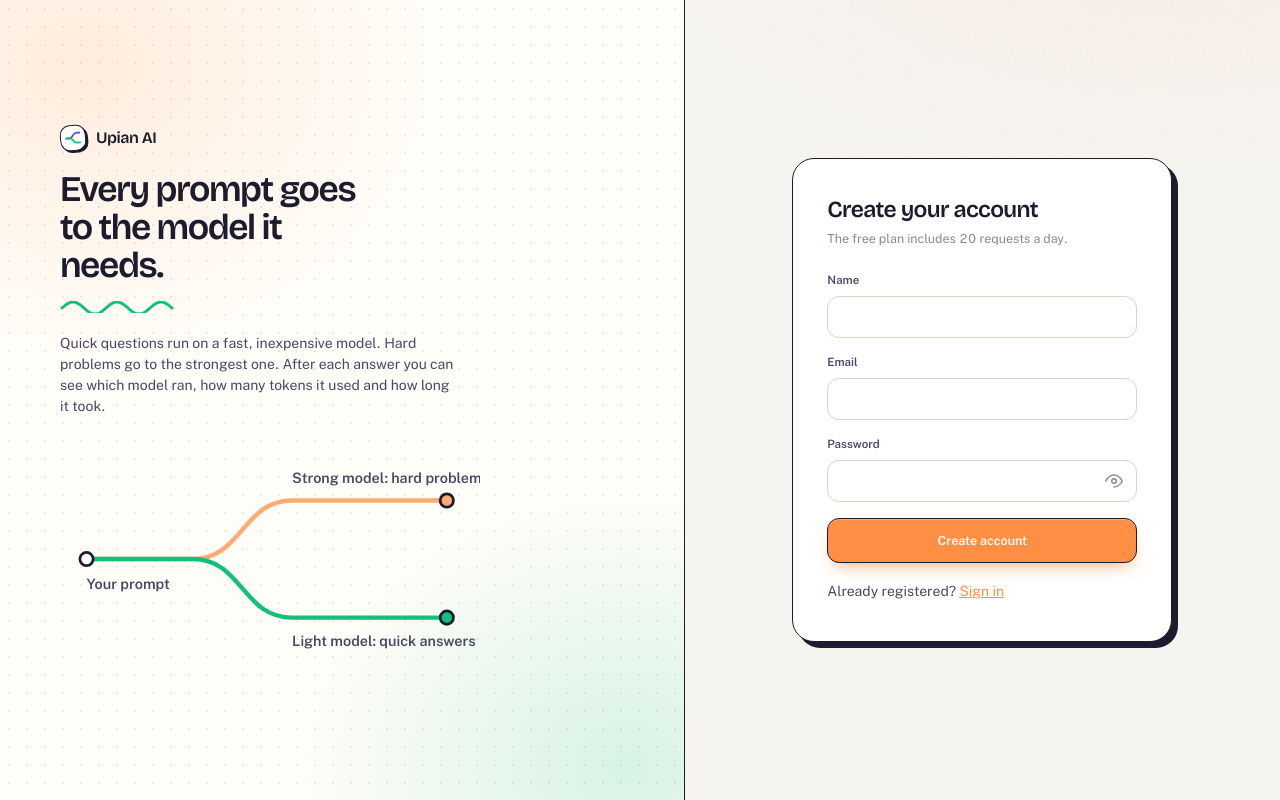
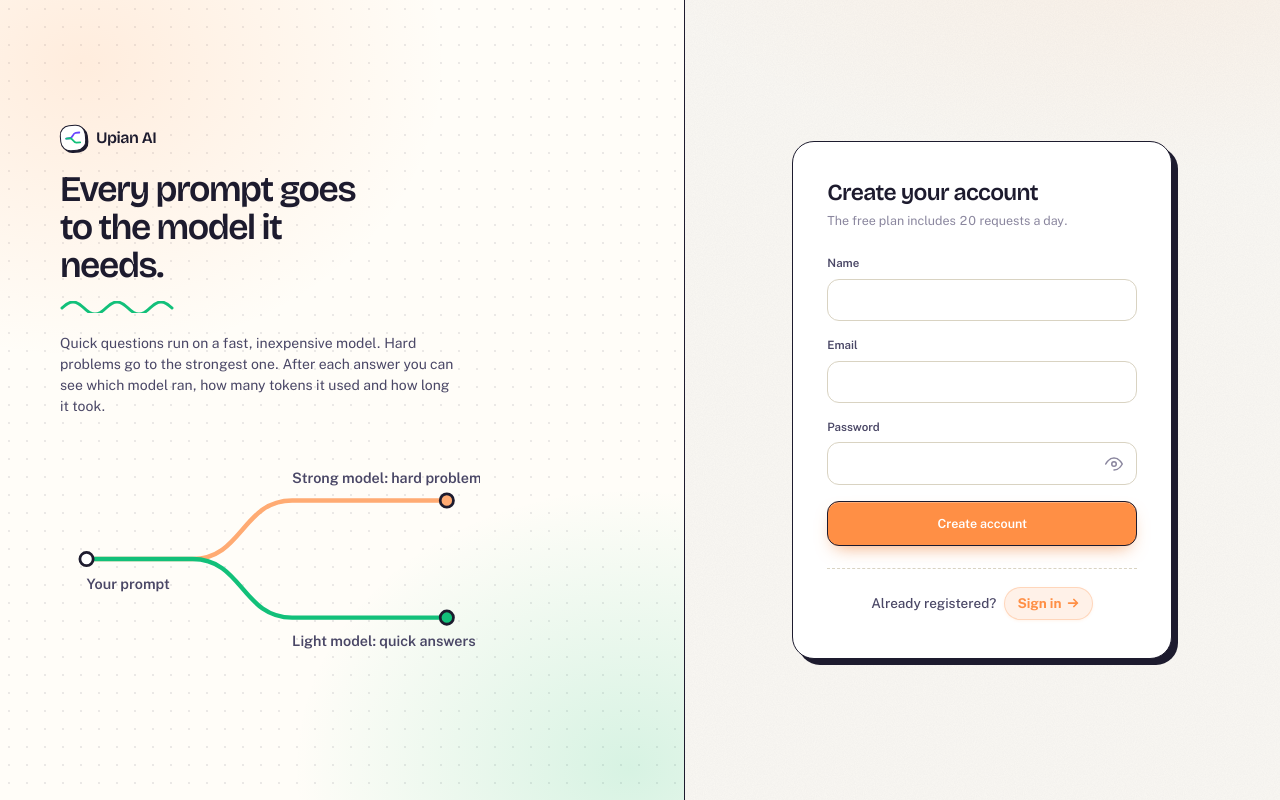
Before and after one commit to HENILAIML/upian, a Flask app: page /register in a window 1280 px wide. Run offline with Flask 3, Linux system fonts and the light colour scheme; some libraries are stand-ins or nearby versions.

Commit message:
Center and animate auth form footer link

```diff
--- a/static/css/style.css
+++ b/static/css/style.css
@@ -2205,3 +2205,81 @@ body{font-size:13px}
 .btn-toggle-password svg {
   display: block;
 }
+
+/* Auth form footer (New here? Create an account / Sign in) */
+.alt-wrap {
+  width: 100%;
+  margin-top: 22px;
+  padding-top: 18px;
+  border-top: 1px dashed var(--line2);
+  display: flex;
+  justify-content: center;
+  align-items: center;
+  animation: altFadeUp 0.4s cubic-bezier(0.16, 1, 0.3, 1) backwards;
+  animation-delay: 0.1s;
+}
+
+@keyframes altFadeUp {
+  from {
+    opacity: 0;
+    transform: translateY(6px);
+  }
+  to {
+    opacity: 1;
+    transform: translateY(0);
+  }
+}
+
+.auth-form .alt {
+  margin: 0 !important;
+  display: flex;
+  align-items: center;
+  justify-content: center;
+  gap: 8px;
+  font-size: 13.5px;
+  color: var(--mute);
+  text-align: center;
+  flex-wrap: wrap;
+}
+
+.auth-form .alt .alt-text {
+  color: var(--ink2);
+  font-weight: 500;
+}
+
+.auth-form .alt-link {
+  position: relative;
+  display: inline-flex;
+  align-items: center;
+  gap: 5px;
+  color: var(--strong);
+  font-weight: 700;
+  text-decoration: none;
+  padding: 5px 12px;
+  border-radius: 999px;
+  background: var(--strong-bg);
+  border: 1.5px solid rgba(255, 143, 69, 0.28);
+  box-shadow: 0 1px 3px rgba(255, 143, 69, 0.1);
+  transition: all 0.22s cubic-bezier(0.16, 1, 0.3, 1);
+}
+
+.auth-form .alt-link:hover {
+  background: linear-gradient(180deg, #ff9b58, #ee7f35);
+  color: #ffffff !important;
+  border-color: #ee7f35;
+  transform: translateY(-1.5px);
+  box-shadow: 0 5px 14px -2px rgba(238, 127, 53, 0.45);
+}
+
+.auth-form .alt-link:active {
+  transform: translateY(0);
+  box-shadow: 0 2px 6px rgba(238, 127, 53, 0.25);
+}
+
+.auth-form .alt-link .alt-arrow {
+  transition: transform 0.22s cubic-bezier(0.16, 1, 0.3, 1);
+}
+
+.auth-form .alt-link:hover .alt-arrow {
+  transform: translateX(3px);
+}
--- a/templates/auth.html
+++ b/templates/auth.html
@@ -70,10 +70,27 @@
         </div>
       </div>
       <button class="btn primary block" type="submit">{{ 'Sign in' if mode == 'login' else 'Create account' }}</button>
-      <p class="alt">
-        {% if mode == 'login' %}New here? <a href="{{ url_for('register') }}">Create an account</a>
-        {% else %}Already registered? <a href="{{ url_for('login') }}">Sign in</a>{% endif %}
-      </p>
+      <div class="alt-wrap">
+        <p class="alt">
+          {% if mode == 'login' %}
+            <span class="alt-text">New here?</span>
+            <a href="{{ url_for('register') }}" class="alt-link">
+              <span>Create an account</span>
+              <svg class="alt-arrow" width="14" height="14" viewBox="0 0 16 16" fill="none" stroke="currentColor" stroke-width="2" stroke-linecap="round" stroke-linejoin="round" aria-hidden="true">
+                <path d="M3 8h10M9 4l4 4-4 4"/>
+              </svg>
+            </a>
+          {% else %}
+            <span class="alt-text">Already registered?</span>
+            <a href="{{ url_for('login') }}" class="alt-link">
+              <span>Sign in</span>
+              <svg class="alt-arrow" width="14" height="14" viewBox="0 0 16 16" fill="none" stroke="currentColor" stroke-width="2" stroke-linecap="round" stroke-linejoin="round" aria-hidden="true">
+                <path d="M3 8h10M9 4l4 4-4 4"/>
+              </svg>
+            </a>
+          {% endif %}
+        </p>
+      </div>
     </form>
   </section>
 </div>
```
